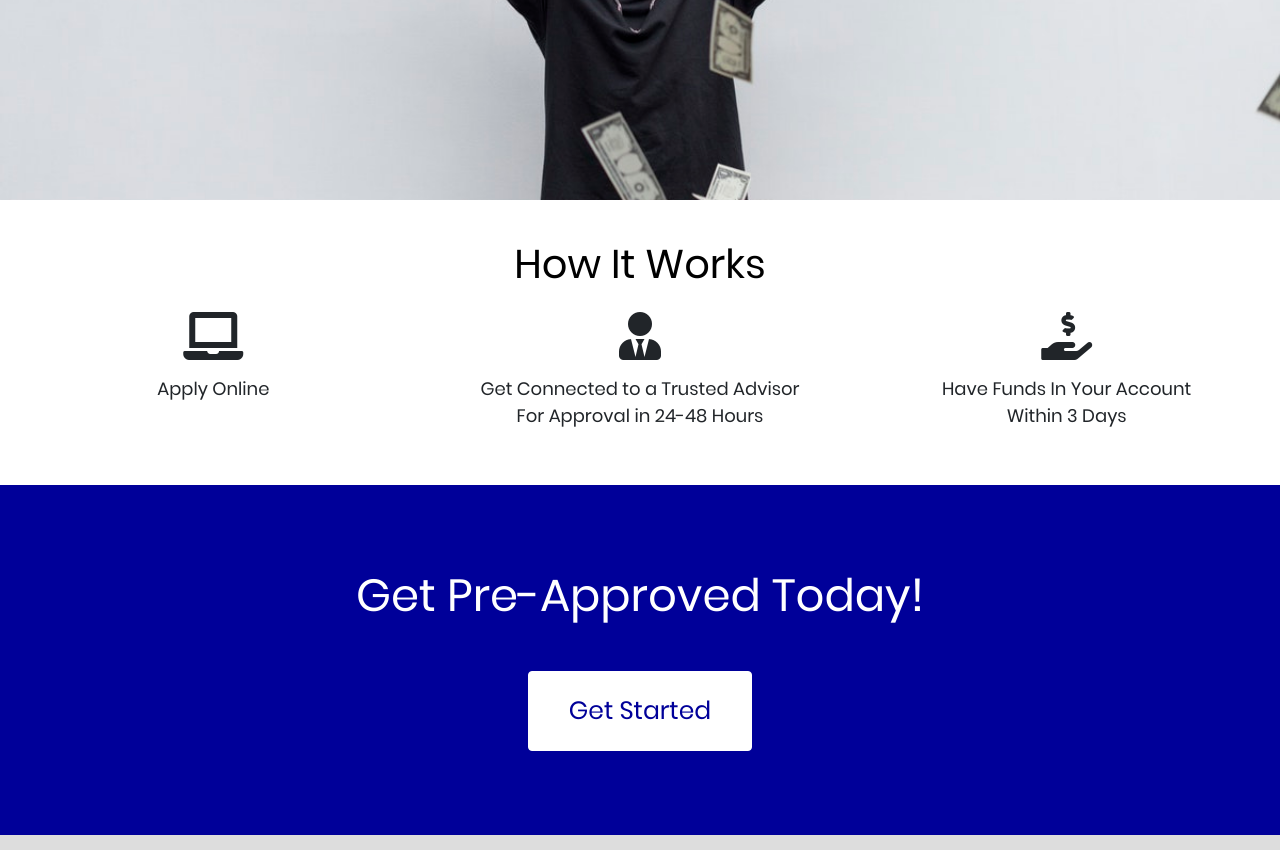
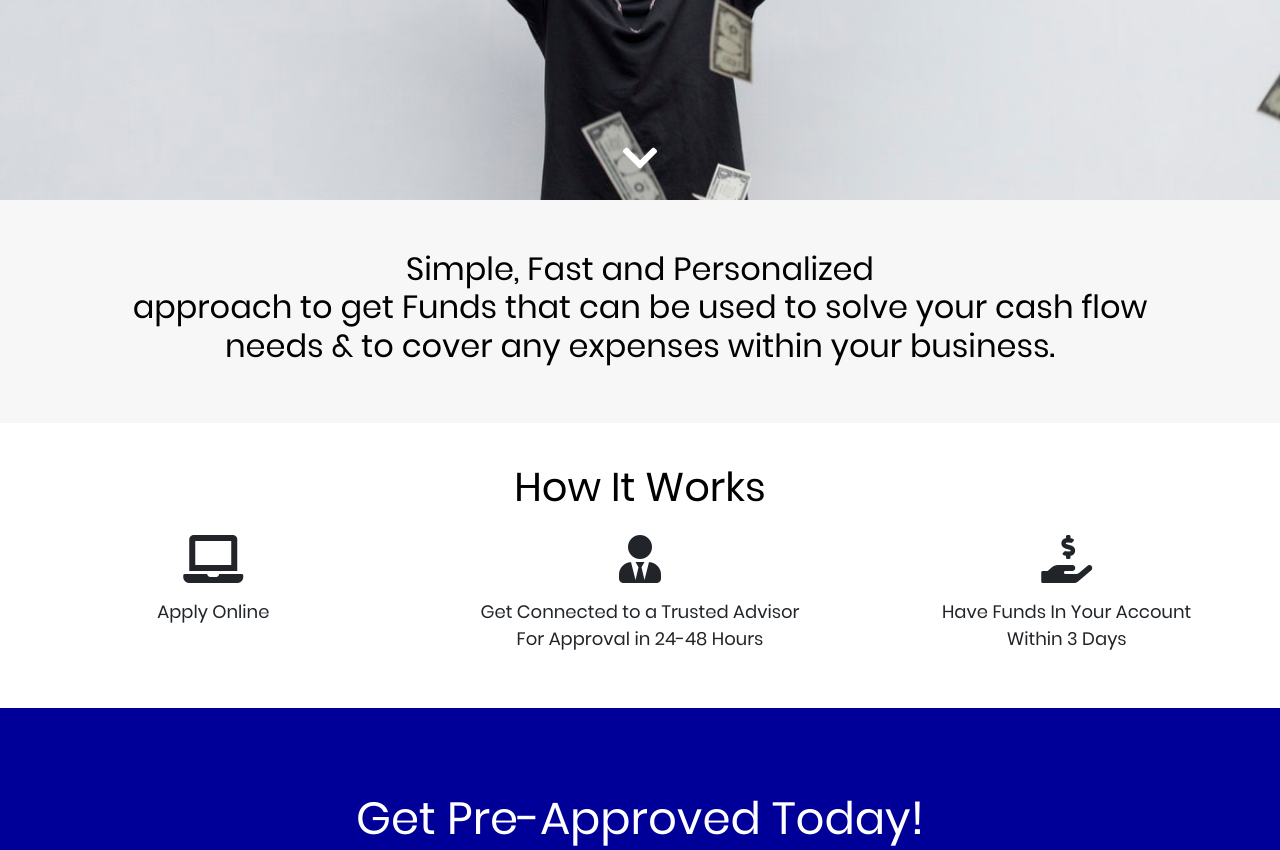
Before and after one commit to komnoor421/munnynet-site, a React app in the folder client/: page / in a window 1280 px wide. Shown: the part 600-1450 px from the top of the page. Built offline with nearby package versions, Linux system fonts and the light colour scheme.

Commit message:
more styling and extra copy

```diff
--- a/client/src/components/Home/index.js
+++ b/client/src/components/Home/index.js
@@ -26,7 +26,17 @@ class Home extends Component {
               <button type="button" className="applyButton cta btn btn-primary">Get Started</button>
             </Link>
           </div>
+          <div className='downArrow'><i className="fas fa-chevron-down"></i></div>
         </div>
+        <section id='secondaryHeaderSection'>
+          <div className="container text-center">
+            <h2>
+              Simple, Fast and Personalized
+              <br />
+              approach to get Funds that can be used to solve your cash flow needs & to cover any expenses within your business.
+            </h2>
+          </div>
+        </section>
         <section id='stepSection'>
           <div className='container-fluid'>
             <h2>How It Works</h2>
--- a/client/src/components/Home/style.scss
+++ b/client/src/components/Home/style.scss
@@ -6,6 +6,7 @@
     // flex: 1;
     min-height: calc(100vh - 70px);
     margin-bottom: 0;
+    position: relative;
     .jumboHeader {
       display: inline-block;
       background: rgba(255,255,255,0.7);
@@ -22,6 +23,19 @@
         font-size: 25px;
       }
     }
+    .downArrow {
+      position: absolute;
+      bottom: 20px;
+      left: 50%;
+      transform: translateX(-50%);
+      i {
+        color: white;
+        font-size: 40px;
+      }
+    }
+  }
+  #secondaryHeaderSection {
+    background: #f7f7f7;
   }
   #stepSection {
     .container-fluid {
--- a/client/src/components/Privacy/index.js
+++ b/client/src/components/Privacy/index.js
@@ -9,7 +9,7 @@ class Privacy extends Component {
     return (
       <div id='privatePolicyWrapper' className='container'>
         <h1 className='privacyTitle text-center'>Privacy Policy</h1>
-        <h3 className='effective text-center'>Effective as of March 19, 2019</h3>
+        <h5 className='effective text-center'>Effective as of March 19, 2019</h5>
         <h4>Overview</h4>
         <p>Protecting your private information is our priority. This Statement of Privacy applies to <Link to='/'>munnynest.com</Link> and Munny Nest LLC and governs data collection and usage. For the purposes of this Privacy Policy, unless otherwise noted, all references to Munny Nest LLC include <Link to='/'>munnynest.com</Link>. The Munny Nest LLC website is a Small Business Loans site. By using the Munny Nest LLC website, you consent to the data practices described in this statement.</p>
         <h4>Collection of your Personal Information</h4>
--- a/client/src/components/Products/style.scss
+++ b/client/src/components/Products/style.scss
@@ -27,6 +27,9 @@
           margin-left: 15px;
           ul {
             margin-left: 50px;
+            li {
+              font-size: 20px;
+            }
           }
         }
       }
```
